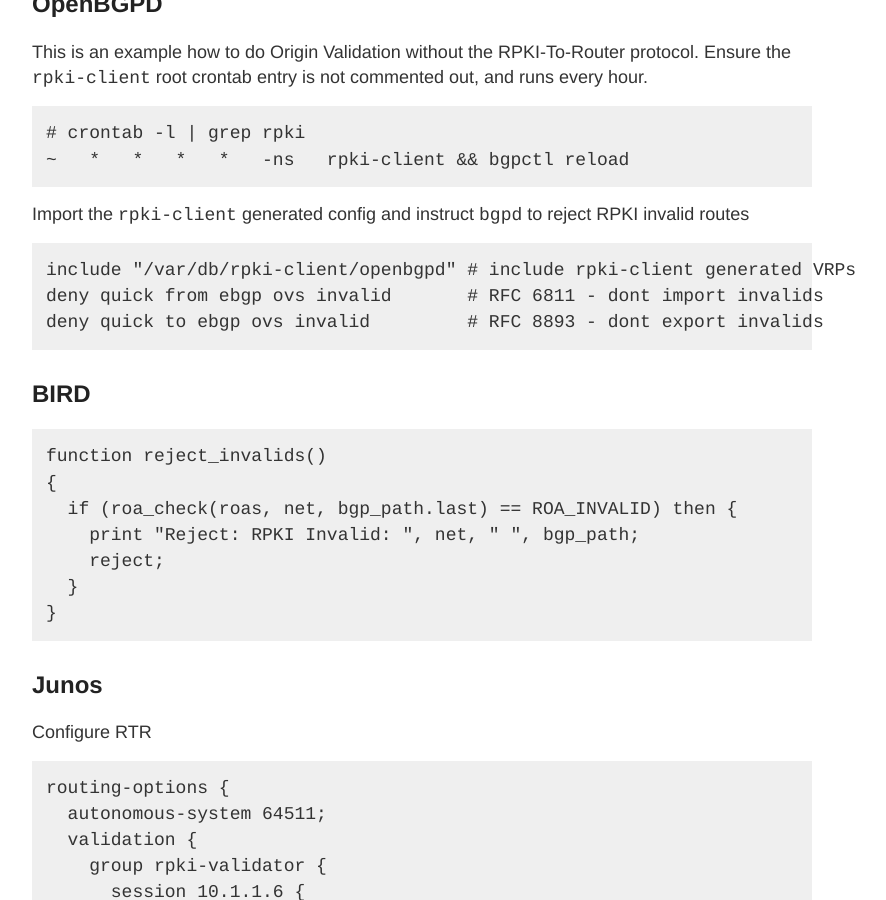
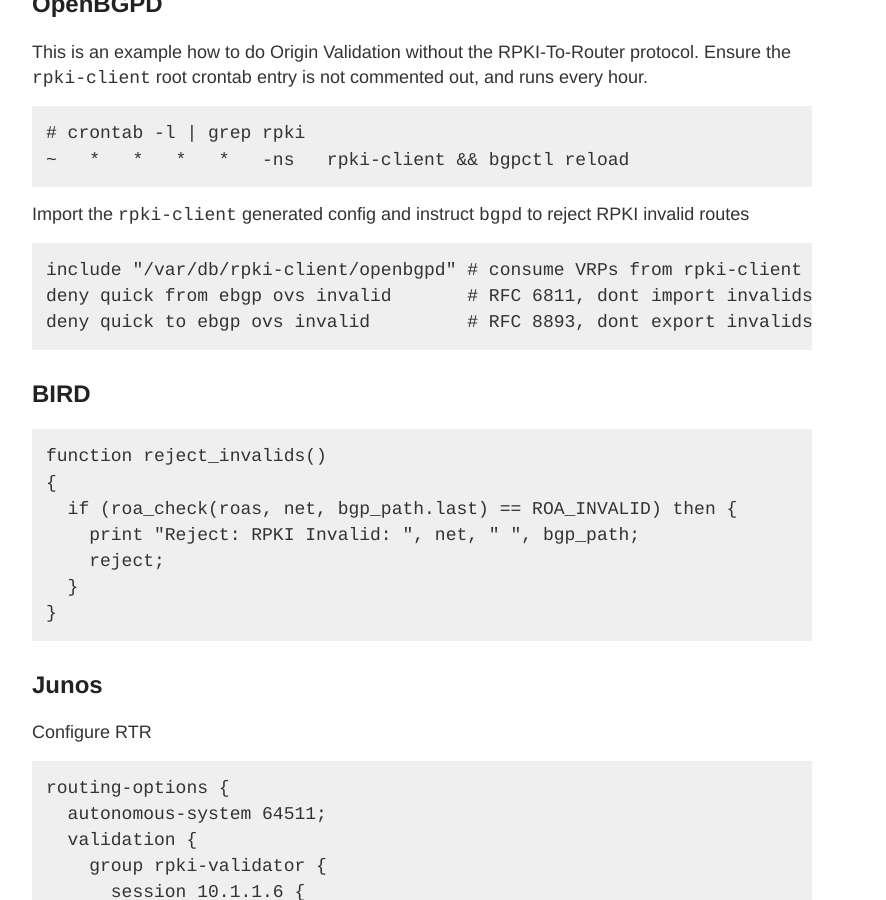
Before and after one commit to NLNOG/bgpfilterguide, a Jekyll site: the page built from guides/reject_invalids.md, in a window 1280 px wide and 900 px high, scrolled down 866 px. Shown: the whole window, without its empty margins (218-1104 px from the left). Built offline with Jekyll 4.4.1, drawn with Linux system fonts in a browser that asks for light colours.

Commit message:
make openbgpd example shorter

````diff
--- a/guides/reject_invalids.md
+++ b/guides/reject_invalids.md
@@ -34,9 +34,9 @@
 Import the `rpki-client` generated config and instruct `bgpd` to reject RPKI invalid routes
 
 ```
-include "/var/db/rpki-client/openbgpd" # include rpki-client generated VRPs
-deny quick from ebgp ovs invalid       # RFC 6811 - dont import invalids
-deny quick to ebgp ovs invalid         # RFC 8893 - dont export invalids
+include "/var/db/rpki-client/openbgpd" # consume VRPs from rpki-client
+deny quick from ebgp ovs invalid       # RFC 6811, dont import invalids
+deny quick to ebgp ovs invalid         # RFC 8893, dont export invalids
 ```
 
 ## BIRD
````
